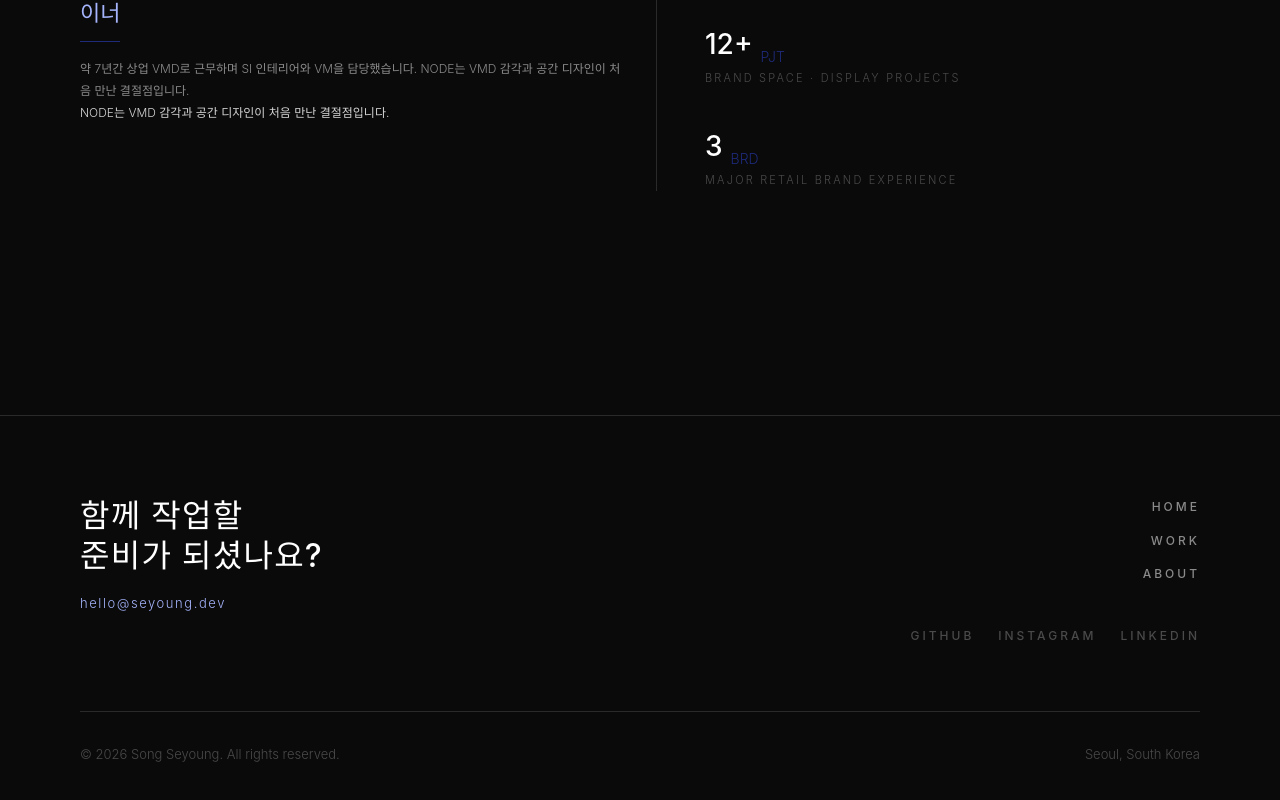
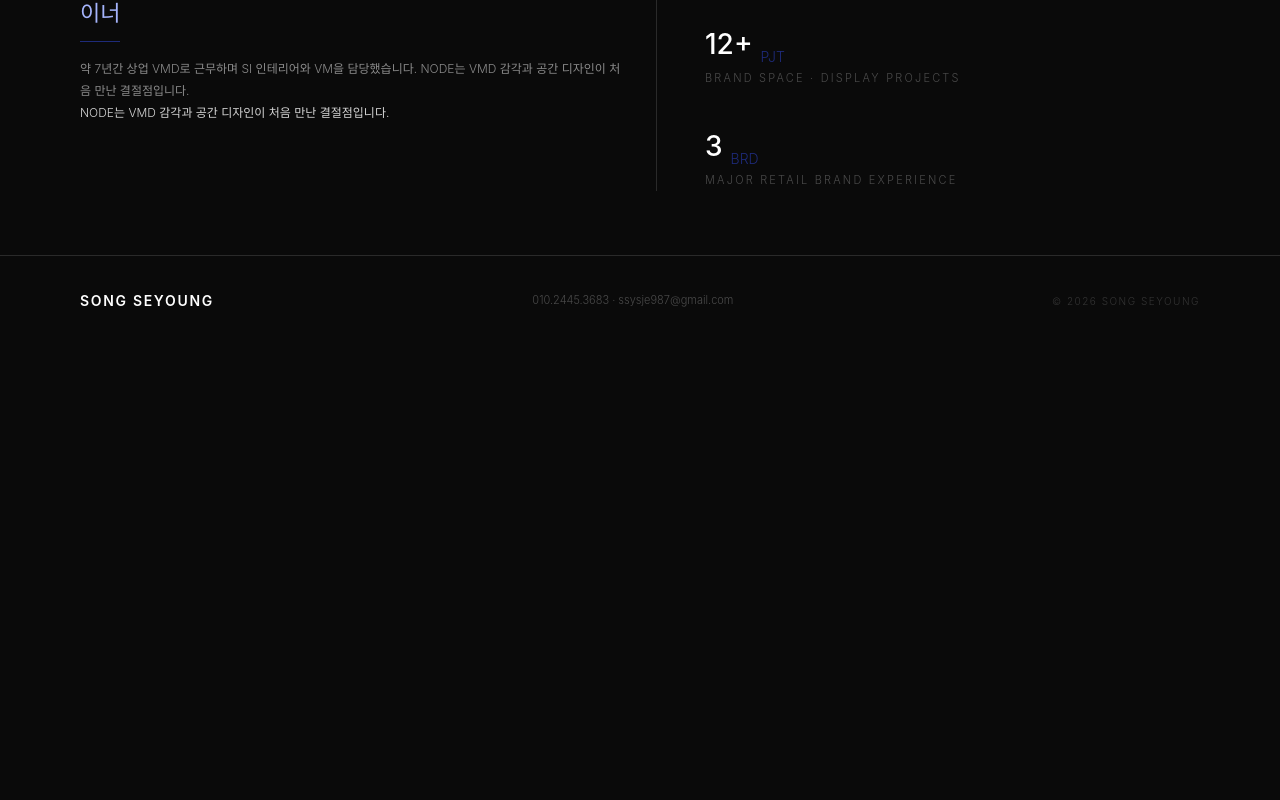
Before and after one commit to ssysje987/portfolio, a Next.js app: page / in a window 1280 px wide. Shown: the part 2278-3078 px from the top of the page. After the commit the page ends 2623 px from the top, so only its background shows below. Built offline with nearby package versions, Linux system fonts and the light colour scheme.

Commit message:
Replace Footer component with new design

```diff
--- a/components/Footer.tsx
+++ b/components/Footer.tsx
@@ -1,76 +1,14 @@
-import Link from "next/link";
-
-const socials = [
-  { label: "GITHUB", href: "https://github.com" },
-  { label: "INSTAGRAM", href: "https://instagram.com" },
-  { label: "LINKEDIN", href: "https://linkedin.com" },
-];
-
 export default function Footer() {
-  const year = new Date().getFullYear();
-
   return (
-    <footer id="contact" className="border-t border-border mt-section">
-      <div className="max-w-content mx-auto px-20 max-md:px-6 py-20">
-        <div className="flex flex-col md:flex-row justify-between gap-16">
-          {/* Left: CTA */}
-          <div className="flex flex-col gap-4 max-w-sm">
-            <p className="t-h2 text-white leading-tight">
-              함께 작업할<br />준비가 되셨나요?
-            </p>
-            <a
-              href="mailto:hello@seyoung.dev"
-              className="t-contact text-cobalt-light hover:text-white transition-colors duration-200 tracking-[0.12em]"
-            >
-              hello@seyoung.dev
-            </a>
-          </div>
-
-          {/* Right: Nav + Socials */}
-          <div className="flex flex-col gap-10 items-start md:items-end">
-            {/* Page links */}
-            <nav className="flex flex-col gap-3 items-start md:items-end">
-              {[
-                { label: "HOME", href: "/" },
-                { label: "WORK", href: "/work" },
-                { label: "ABOUT", href: "/about" },
-              ].map(({ label, href }) => (
-                <Link
-                  key={label}
-                  href={href}
-                  className="t-label text-gray-2 hover:text-white transition-colors duration-200"
-                >
-                  {label}
-                </Link>
-              ))}
-            </nav>
-
-            {/* Socials */}
-            <div className="flex gap-6">
-              {socials.map(({ label, href }) => (
-                <a
-                  key={label}
-                  href={href}
-                  target="_blank"
-                  rel="noopener noreferrer"
-                  className="t-label text-gray-3 hover:text-cobalt-light transition-colors duration-200"
-                >
-                  {label}
-                </a>
-              ))}
-            </div>
-          </div>
-        </div>
-
-        {/* Bottom bar */}
-        <div className="border-t border-border mt-16 pt-8 flex flex-col md:flex-row justify-between items-start md:items-center gap-2">
-          <p className="t-caption text-gray-3">
-            © {year} Song Seyoung. All rights reserved.
-          </p>
-          <p className="t-caption text-gray-3">
-            Seoul, South Korea
-          </p>
-        </div>
+    <footer className="bg-[#0A0A0A] border-t border-[#2A2A2A] px-8 md:px-20 py-8 flex flex-col md:flex-row justify-between items-center gap-4">
+      <div className="text-[14px] font-semibold tracking-[0.12em] text-white">
+        SONG SEYOUNG
+      </div>
+      <div className="text-[11px] text-[#4A4A4A]">
+        010.2445.3683 · ssysje987@gmail.com
+      </div>
+      <div className="text-[10px] text-[#333333] tracking-[0.15em]">
+        © 2026 SONG SEYOUNG
       </div>
     </footer>
   );
```
